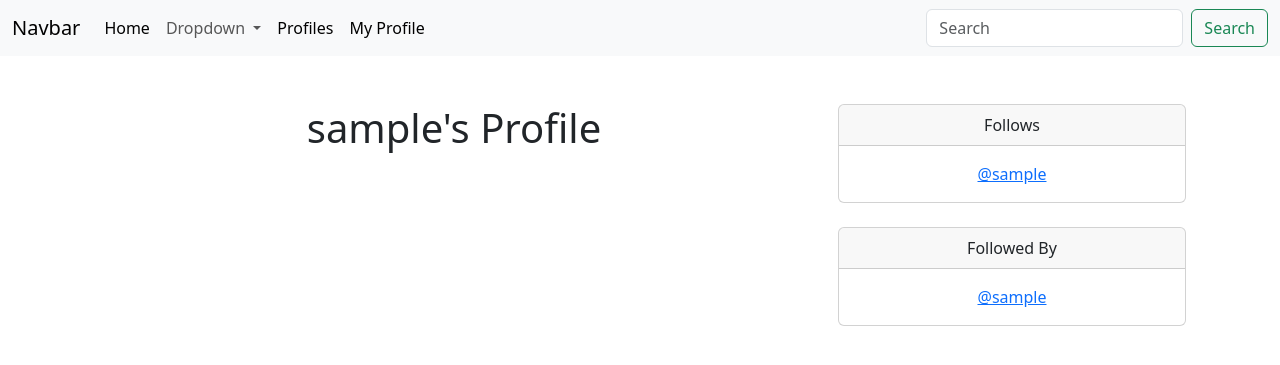
After one commit to Konrad879/blog_app, a Django app: page /profile/1 in a window 1280 px wide. The commit adds this page. Shown: the top 365 px of the page. Run offline with Django 5.2, Linux system fonts and the light colour scheme; the visitor is signed in with stand-in values (Sample User, id 1); data comes from the database, SQL or seed files in the repository.

Commit message:
Added Profile Page

```diff
--- a/blog/templates/navbar.html
+++ b/blog/templates/navbar.html
@@ -20,9 +20,21 @@
               <li><a class="dropdown-item" href="#">Something else here</a></li>
             </ul>
           </li>
+
           <li class="nav-item">
             <a class="nav-link active" href="{% url "profile_list" %}">Profiles</a>
           </li>
+
+          {% if user.is_authenticated %}
+
+          <li class="nav-item">
+            <a class="nav-link active" href="{% url "profile" request.user.id %}">My Profile</a>
+          </li>
+
+          {% endif %}
+
+
+
         </ul>
         <form class="d-flex" role="search">
           <input class="form-control me-2" type="search" placeholder="Search" aria-label="Search">
--- /dev/null
+++ b/blog/templates/profile.html
@@ -0,0 +1,42 @@
+{% extends "base.html" %}
+
+{% block content %}
+
+    {% if profile %}
+
+        <div class="container text-center">
+            <div class="row">
+                <div class="col-8">
+                    <h1>{{ profile.user.username }}'s Profile</h1>
+                </div>
+                <div class="col-4">
+                    <div class="card">
+                        <div class="card-header">Follows</div>
+                        <div class="card-body">
+                          <p class="card-text">
+                            {% for following in profile.follows.all %}
+                                <a href="{% url "profile" following.user.id %}">@{{ following }}</a><br/>
+                            {% endfor %}
+                          </p>
+                        </div>
+                      </div>
+
+                    <br/>
+
+                      <div class="card">
+                        <div class="card-header">Followed By</div>
+                        <div class="card-body">
+                          <p class="card-text">
+                            {% for following in  profile.followed_by.all %}
+                            <a href="{% url "profile" following.user.id %}">@{{ following }}</a><br/>
+                            {% endfor %}
+                          </p>
+                        </div>
+                      </div>
+                </div>
+            </div>
+        </div>
+
+    {% endif %}
+
+{% endblock content %}
--- a/blog/templates/profile_list.html
+++ b/blog/templates/profile_list.html
@@ -20,7 +20,7 @@
             <div class="col-md-8">
                 <div class="card-body">
                 <h5 class="card-title">{{ profile.user.username }}</h5>
-                <p class="card-text">@{{ profile.user.username | lower }}</p>
+                <p class="card-text"><a href="{% url "profile" profile.user.id %}">@{{ profile.user.username | lower }}</a></p>
                 <br/><br/>
                 <p class="card-text"><small class="text-body-secondary">Last Updated: {{ profile.date_modified }}</small></p>
                 </div>
--- a/blog/urls.py
+++ b/blog/urls.py
@@ -4,5 +4,6 @@ from . import views
 urlpatterns = [
     path('', views.home, name="home"),
     path('profile_list/', views.profile_list, name="profile_list"),
+    path('profile/<int:pk>', views.profile, name="profile"),
 
 ]
--- a/blog/views.py
+++ b/blog/views.py
@@ -15,3 +15,11 @@ def profile_list(request):
     else:
         messages.success(request, ("You must be logged in to view this page..."))
         return redirect('home')
+
+def profile(request, pk):
+    if request.user.is_authenticated:
+        profile = Profile.objects.get(user_id=pk)
+        return render(request, "profile.html", {"profile":profile})
+    else:
+        messages.success(request, ("You must be logged in to view this page..."))
+        return redirect('home')
```
